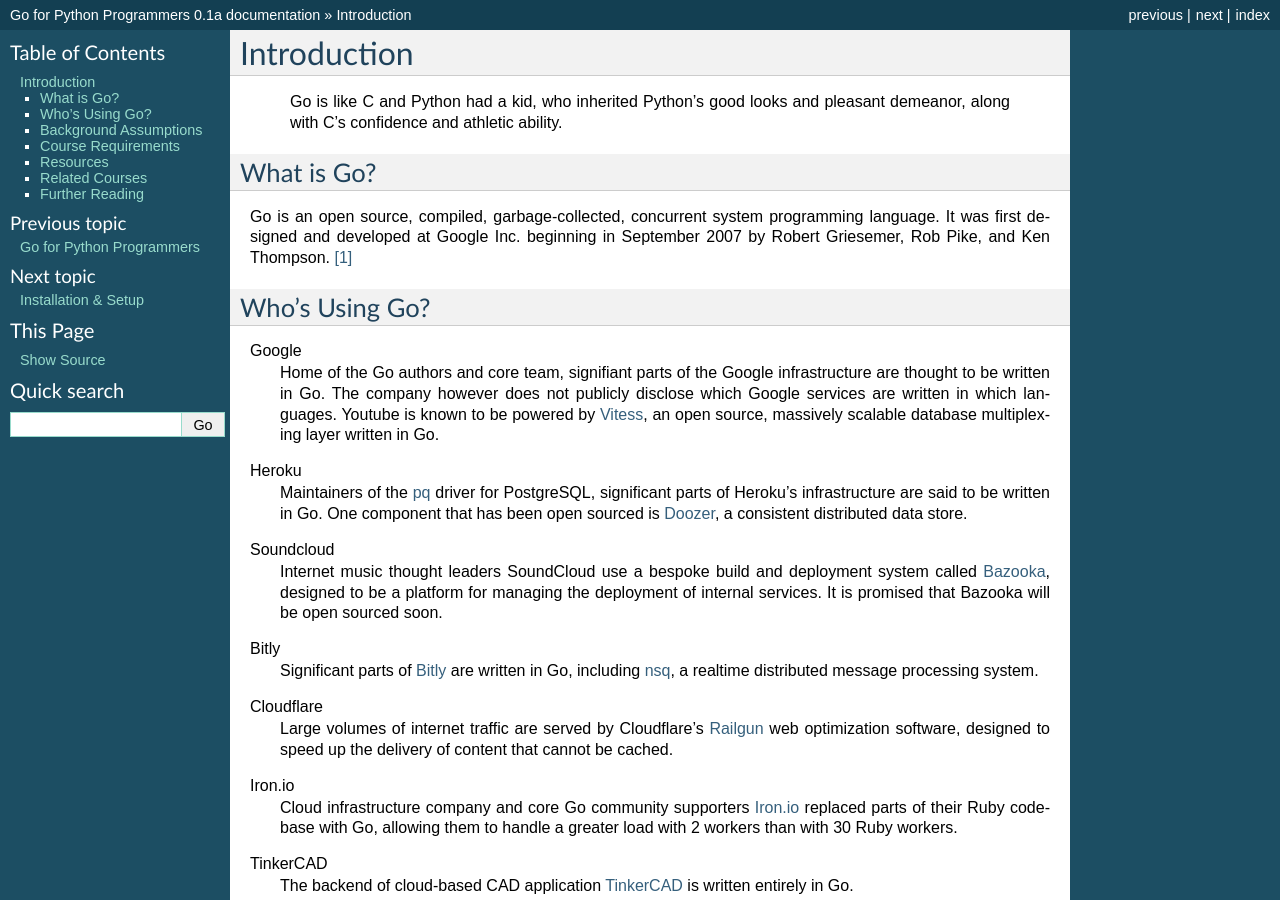
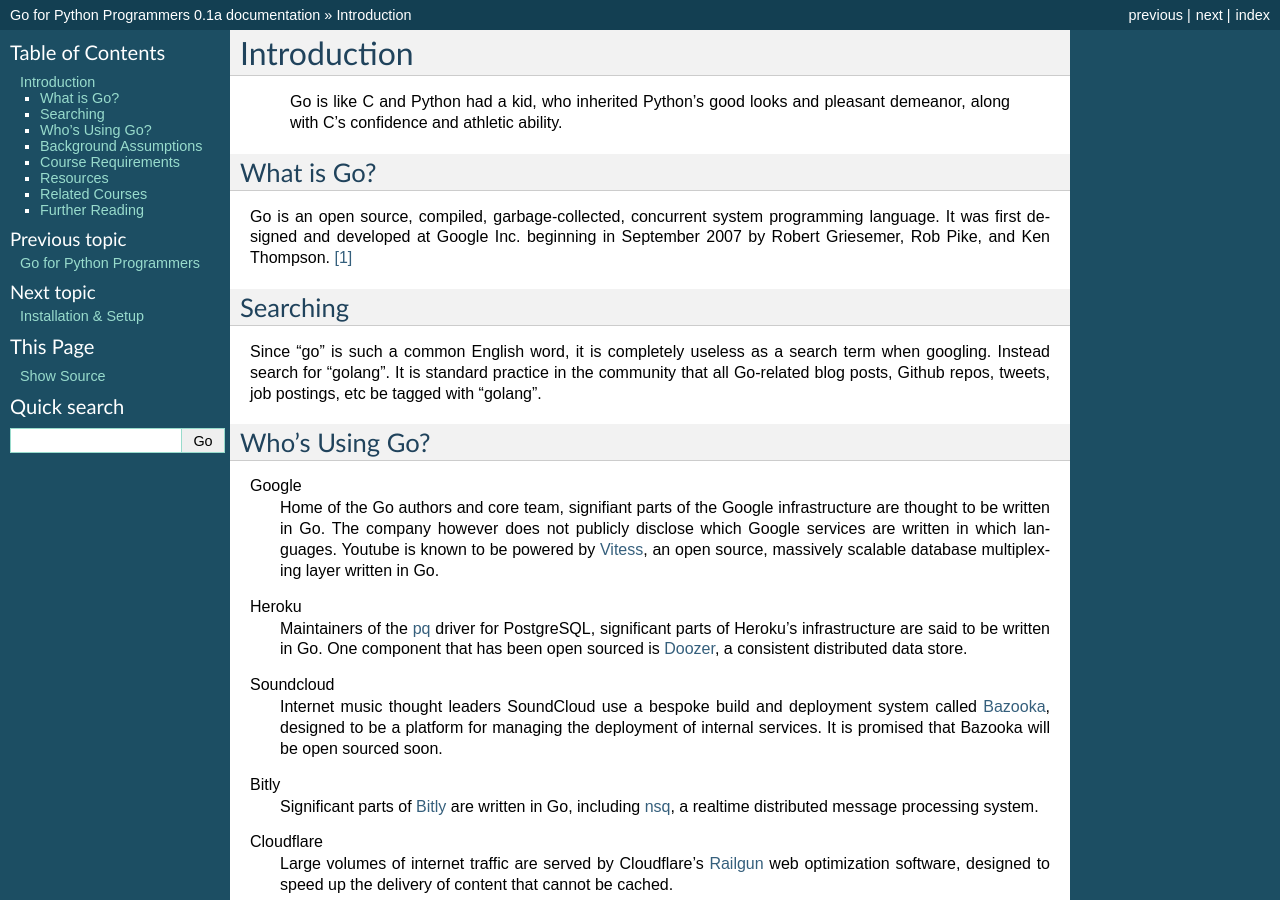
Before and after one commit to jmcvetta/golang-for-python-programmers, a Sphinx documentation site: the page built from source/intro.rst, in a window 1280 px wide and 900 px high. Built offline with Sphinx 7.4.7, drawn with Linux system fonts in a browser that asks for light colours.

Commit message:
search using "golang"

```diff
--- a/source/intro.rst
+++ b/source/intro.rst
@@ -14,6 +14,15 @@
 Go is an open source, compiled, garbage-collected, concurrent system programming
 language. It was first designed and developed at Google Inc. beginning in
 September 2007 by Robert Griesemer, Rob Pike, and Ken Thompson. [#cit1]_
+
+
+Searching
+=========
+
+Since "go" is such a common English word, it is completely useless as a search
+term when googling.  Instead search for "golang".  It is standard practice in
+the community that all Go-related blog posts, Github repos, tweets, job
+postings, etc be tagged with "golang".
 
 
 Who's Using Go?
```
